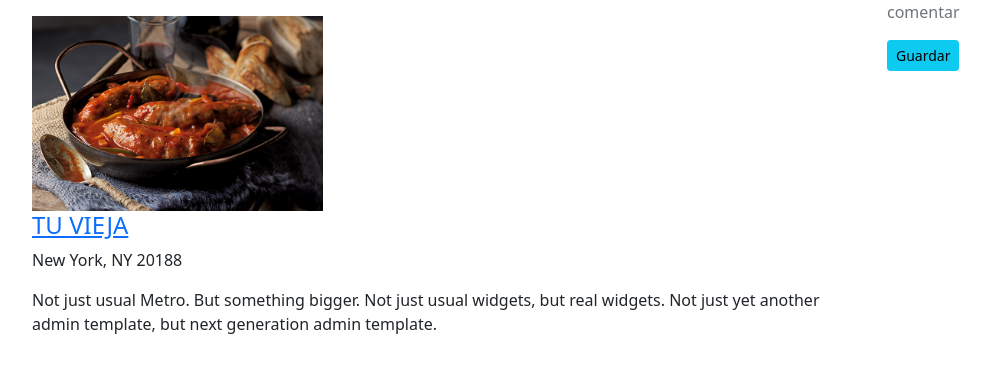
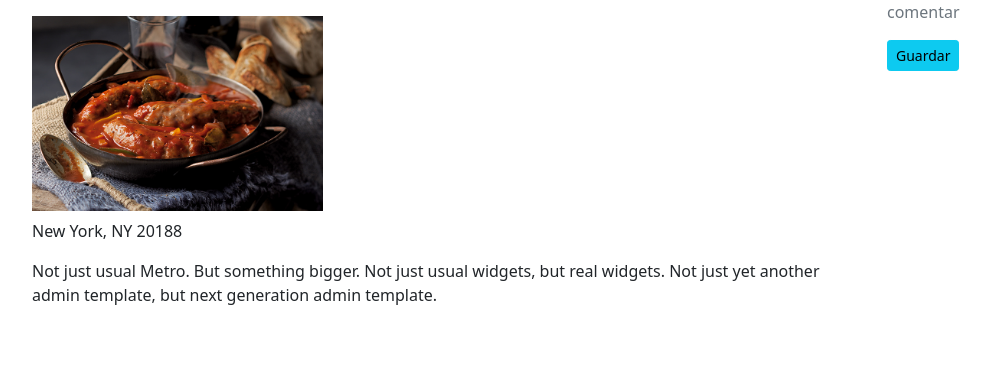
Before and after one commit to 0horane/Forus, a PHP site: page /recipes/receta1.php in a window 1280 px wide. Shown: the part 72-445 px from the top of the page, without its empty margins (50-1041 px from the left). Run offline with PHP 8.4, Linux system fonts and the light colour scheme; data that the repository does not hold is empty.

Commit message:
Update receta1.php
Former-commit-id: fe91299751e5c905166aa28ff66ee7b77cfb0330

```diff
--- a/recipes/receta1.php
+++ b/recipes/receta1.php
@@ -25,7 +25,6 @@
                         <img class="image mt-3" src="../images/chorizos_pomarola.jpg" width = "35%">
                         <h4 class="search-result-item-heading"><a href="#">
                             <?php
-                            echo "TU VIEJA";
                             ?>
                         </a></h4>
                         <p class="info">New York, NY 20188</p>
```
